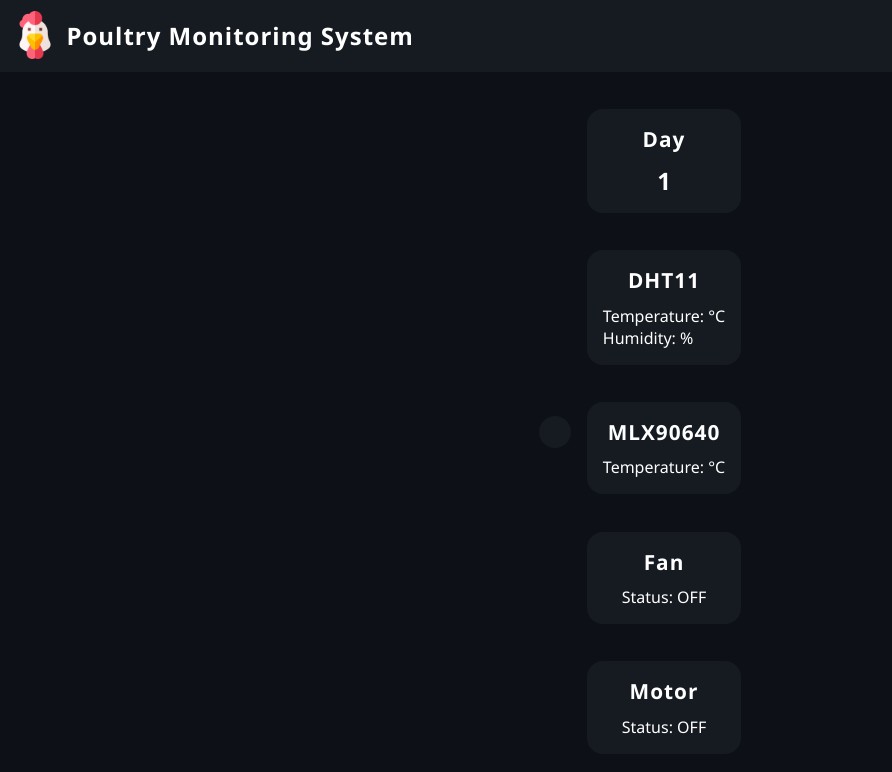
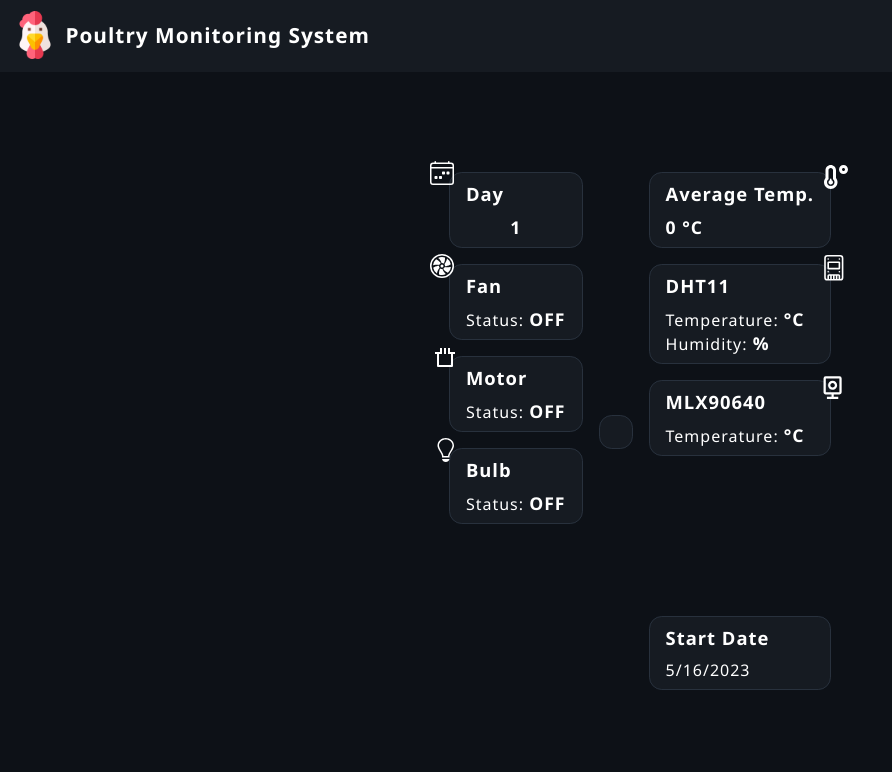
Before and after one commit to DarwinCamahalan/automated-poultry-pen, a Next.js app in the folder website/: page / in a window 1280 px wide. Shown: the top 772 px of the page, without its empty margins (0-892 px from the left). Built offline with nearby package versions, Linux system fonts and the light colour scheme; no server answers; the database is empty.

Commit message:
Enhance UI 1.0.2

```diff
--- a/website/components/Content/Content.js
+++ b/website/components/Content/Content.js
@@ -1,12 +1,20 @@
 import { useEffect, useState } from "react";
 import styles from "./content.module.scss";
-import { db, storage } from "../firebaseConfig";
+import { db } from "../firebaseConfig";
 import { onValue, ref } from "firebase/database";
 import {
   getStorage,
   ref as storageRef,
   getDownloadURL,
 } from "firebase/storage";
+
+import { motion } from "framer-motion";
+
+import { BsCalendar4Week, BsFan, BsDeviceSsd } from "react-icons/bs";
+import { RiSensorLine } from "react-icons/ri";
+import { FaTemperatureLow } from "react-icons/fa";
+import { BiCameraHome } from "react-icons/bi";
+import { GoLightBulb } from "react-icons/go";
 
 const Content = () => {
   const [temperature, setTemperature] = useState(null);
@@ -31,7 +39,7 @@ const Content = () => {
 
     // Fetch the image URL from Firebase Storage
     const storageInstance = getStorage();
-    const imageRef = storageRef(storageInstance, "image_capture.png");
+    const imageRef = storageRef(storageInstance, "image_capture.jpg");
 
     const fetchImageUrl = () => {
       getDownloadURL(imageRef)
@@ -46,8 +54,8 @@ const Content = () => {
     // Fetch the initial image URL
     fetchImageUrl();
 
-    // Fetch a new image URL every 500 millisecond
-    const interval = setInterval(fetchImageUrl, 100);
+    // Fetch a new image URL every 1 second
+    const interval = setInterval(fetchImageUrl, 1000);
 
     // Clean up the interval when the component is unmounted
     return () => clearInterval(interval);
@@ -55,32 +63,71 @@ const Content = () => {
 
   return (
     <div className={styles.contentBG}>
+      <div className={styles.info}>
+        <div className={styles.dayCount}>
+          <BsCalendar4Week className={styles.dayIcon} />
+          <h1>Day</h1>
+          <p>
+            <span>1</span>
+          </p>
+        </div>
+
+        <div className={styles.fan}>
+          <BsFan className={styles.fanIcon} />
+          <h1>Fan</h1>
+          <p>
+            Status: <span>OFF</span>
+          </p>
+        </div>
+
+        <div className={styles.motor}>
+          <RiSensorLine className={styles.motorIcon} />
+          <h1>Motor</h1>
+          <p>
+            Status: <span>OFF</span>
+          </p>
+        </div>
+
+        <div className={styles.bulb}>
+          <GoLightBulb className={styles.bulbIcon} />
+          <h1>Bulb</h1>
+          <p>
+            Status: <span>OFF</span>
+          </p>
+        </div>
+      </div>
       <div className={styles.cameraImage}>
         {imageUrl && <img src={imageUrl} alt="Camera" />}
       </div>
       <div className={styles.sensors}>
-        <div className={styles.dayCount}>
-          <h1>Day</h1>
-          <p>1</p>
+        <div className={styles.averageTemp}>
+          <FaTemperatureLow className={styles.avgTempIcon} />
+          <h1>Average Temp.</h1>
+          <p>
+            <span>{temperature + cameraTemperature / 2} °C</span>
+          </p>
         </div>
         <div className={styles.dhtSensor}>
+          <BsDeviceSsd className={styles.dhtIcon} />
           <h1>DHT11</h1>
-          <p>Temperature: {temperature} °C</p>
-          <p>Humidity: {humidity} %</p>
+          <p>
+            Temperature: <span>{temperature} °C</span>
+          </p>
+          <p>
+            Humidity: <span>{humidity} %</span>
+          </p>
         </div>
         <div className={styles.camSensor}>
+          <BiCameraHome className={styles.camIcon} />
           <h1>MLX90640</h1>
-          <p>Temperature: {cameraTemperature} °C</p>
+          <p>
+            Temperature: <span>{cameraTemperature} °C</span>
+          </p>
         </div>
 
-        <div className={styles.fan}>
-          <h1>Fan</h1>
-          <p>Status: OFF</p>
-        </div>
-
-        <div className={styles.motor}>
-          <h1>Motor</h1>
-          <p>Status: OFF</p>
+        <div className={styles.date}>
+          <h1>Start Date</h1>
+          <p>5/16/2023</p>
         </div>
       </div>
     </div>
--- a/website/components/Content/content.module.scss
+++ b/website/components/Content/content.module.scss
@@ -7,50 +7,134 @@
 
   .cameraImage {
     background-color: #161b22;
-    border-radius: 1em;
+    border-radius: 0.8em;
     padding: 1em;
+    border: 1px solid #28313d;
     img {
-      width: 40em;
+      border-radius: 0.3em;
+      width: auto;
       height: 30em;
     }
   }
 
+  .info,
   .sensors {
-    height: 100%;
+    height: 32.5em;
     display: flex;
     flex-direction: column;
-    justify-content: space-evenly;
-    margin-left: 1em;
+    justify-content: flex-start;
+    position: relative;
+    p {
+      font-weight: lighter;
+      letter-spacing: 1px;
+    }
+    span {
+      font-weight: 700;
+      font-size: 1.1em;
+    }
     h1 {
-      font-size: 1.3em;
-      text-align: center;
-      font-weight: 700;
+      font-weight: 600;
       letter-spacing: 1px;
+      font-size: 1.15em;
       margin-bottom: 0.5em;
     }
 
     .dayCount,
+    .fan,
+    .motor,
     .dhtSensor,
     .camSensor,
-    .fan,
-    .motor {
+    .bulb,
+    .averageTemp,
+    .date {
       width: auto;
-      padding: 1em;
-      border-radius: 1em;
       background-color: #161b22;
+      border: 1px solid #28313d;
+      padding: 0.5em 1em;
+      border-radius: 0.8em;
+      margin: 0 1em 1em 1em;
     }
 
+    .date {
+      margin-top: 9em;
+    }
+
+    .dayCount,
     .fan,
-    .motor {
+    .motor,
+    .bulb {
       p {
         text-align: center;
       }
     }
+
     .dayCount {
-      p {
-        text-align: center;
+      position: relative;
+      .dayIcon {
+        position: absolute;
+        top: -15%;
+        left: -15%;
         font-size: 1.5em;
-        font-weight: 700;
+      }
+    }
+
+    .fan {
+      position: relative;
+      .fanIcon {
+        position: absolute;
+        top: -15%;
+        left: -15%;
+        font-size: 1.5em;
+      }
+    }
+
+    .motor {
+      position: relative;
+      .motorIcon {
+        position: absolute;
+        top: -15%;
+        left: -13%;
+        font-size: 1.5em;
+      }
+    }
+
+    .bulb {
+      position: relative;
+      .bulbIcon {
+        position: absolute;
+        top: -15%;
+        left: -13%;
+        font-size: 1.5em;
+      }
+    }
+
+    .averageTemp {
+      position: relative;
+      .avgTempIcon {
+        position: absolute;
+        top: -10%;
+        right: -10%;
+        font-size: 1.5em;
+      }
+    }
+
+    .dhtSensor {
+      position: relative;
+      .dhtIcon {
+        position: absolute;
+        top: -10%;
+        right: -9%;
+        font-size: 1.6em;
+      }
+    }
+
+    .camSensor {
+      position: relative;
+      .camIcon {
+        position: absolute;
+        top: -10%;
+        right: -9%;
+        font-size: 1.7em;
       }
     }
   }
--- a/website/components/Navbar/navbar.module.scss
+++ b/website/components/Navbar/navbar.module.scss
@@ -1,20 +1,20 @@
-.navbarBG{
+.navbarBG {
   width: 100%;
   height: 4.5em;
   background-color: #161b22;
   padding: 0.7em;
-    .layout{
+  .layout {
     display: flex;
     flex-direction: row;
     align-items: center;
-        .img{
+    .img {
       width: 3em;
       height: auto;
     }
-        h1{
+    h1 {
       margin-left: 0.3em;
       font-weight: 600;
-            font-size: 1.5em;
+      font-size: 1.3em;
       letter-spacing: 1px;
     }
   }
--- a/website/package.json
+++ b/website/package.json
@@ -10,9 +10,11 @@
   },
   "dependencies": {
     "firebase": "^9.22.0",
+    "framer-motion": "^10.12.11",
     "next": "13.4.2",
     "react": "18.2.0",
     "react-dom": "18.2.0",
+    "react-icons": "^4.8.0",
     "sass": "^1.62.1"
   }
 }
```
Also changed, not shown: 1 other file (tests, documents, lock files or other folders). Lines whose indentation alone changed are shown as unchanged.
